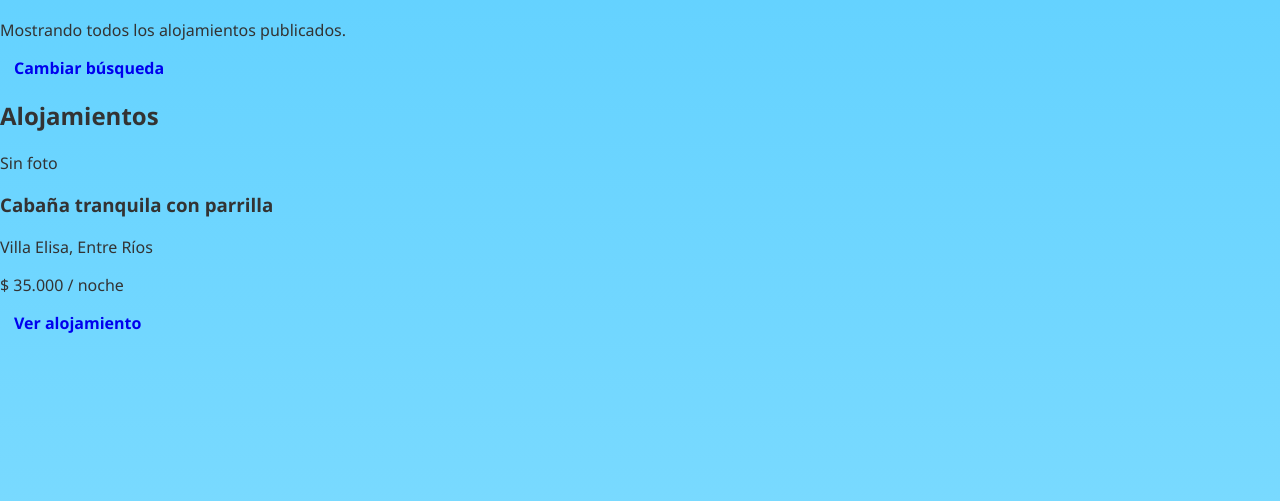
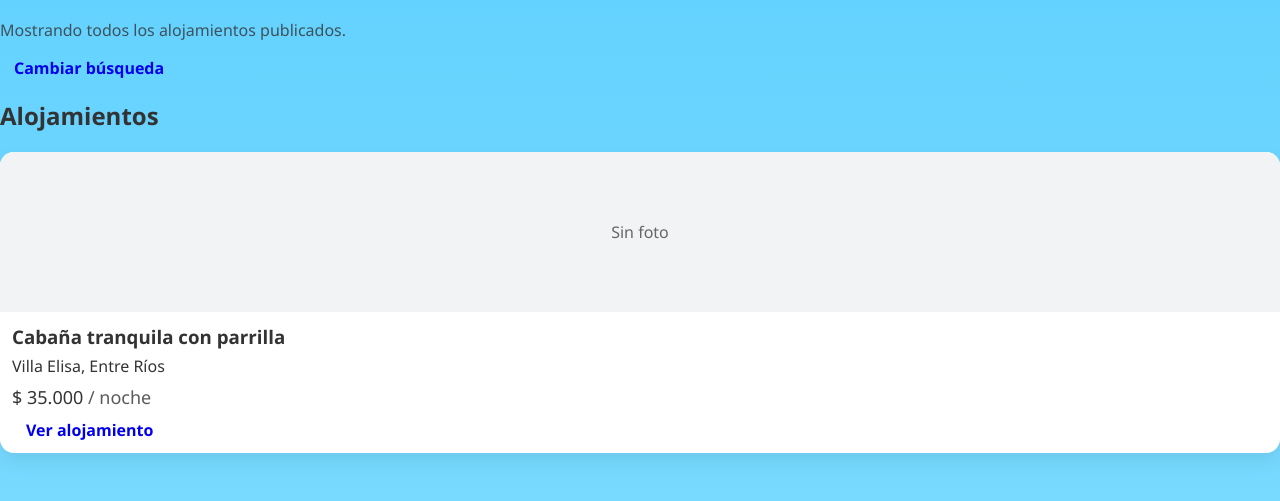
Before and after one commit to anaferr02/Tualoja, a website with bundled scripts: page resultados.html in a window 1280 px wide. Shown: the part 135-636 px from the top of the page. Built offline with nearby package versions, Linux system fonts and the light colour scheme.

Commit message:
Update style.css

```diff
--- a/style.css
+++ b/style.css
@@ -382,3 +382,18 @@ footer {
   font-weight:800;
   margin: 6px 6px 0 0;
 }
+/* --- MVP cards / galería --- */
+.grid-resultados{display:grid;grid-template-columns:repeat(auto-fit,minmax(240px,1fr));gap:14px}
+.card{border-radius:14px;overflow:hidden;background:#fff;box-shadow:0 8px 20px rgba(0,0,0,.08)}
+.card-img{width:100%;height:160px;object-fit:cover;display:block}
+.card-img.placeholder{display:flex;align-items:center;justify-content:center;height:160px;background:#f2f3f5;color:#666}
+.card-body{padding:12px}
+.card-title{margin:0 0 6px}
+.card-sub{margin:0 0 8px}
+.card-price{margin:0 0 10px;font-size:18px}
+.galeria{display:grid;grid-template-columns:repeat(auto-fit,minmax(160px,1fr));gap:10px;margin:12px 0}
+.galeria-img{width:100%;height:160px;object-fit:cover;border-radius:12px}
+.preview{display:grid;grid-template-columns:repeat(auto-fit,minmax(120px,1fr));gap:10px;margin:10px 0}
+.preview-img{width:100%;height:110px;object-fit:cover;border-radius:12px}
+.btn-sec{opacity:.9}
+.muted{opacity:.8}
```
